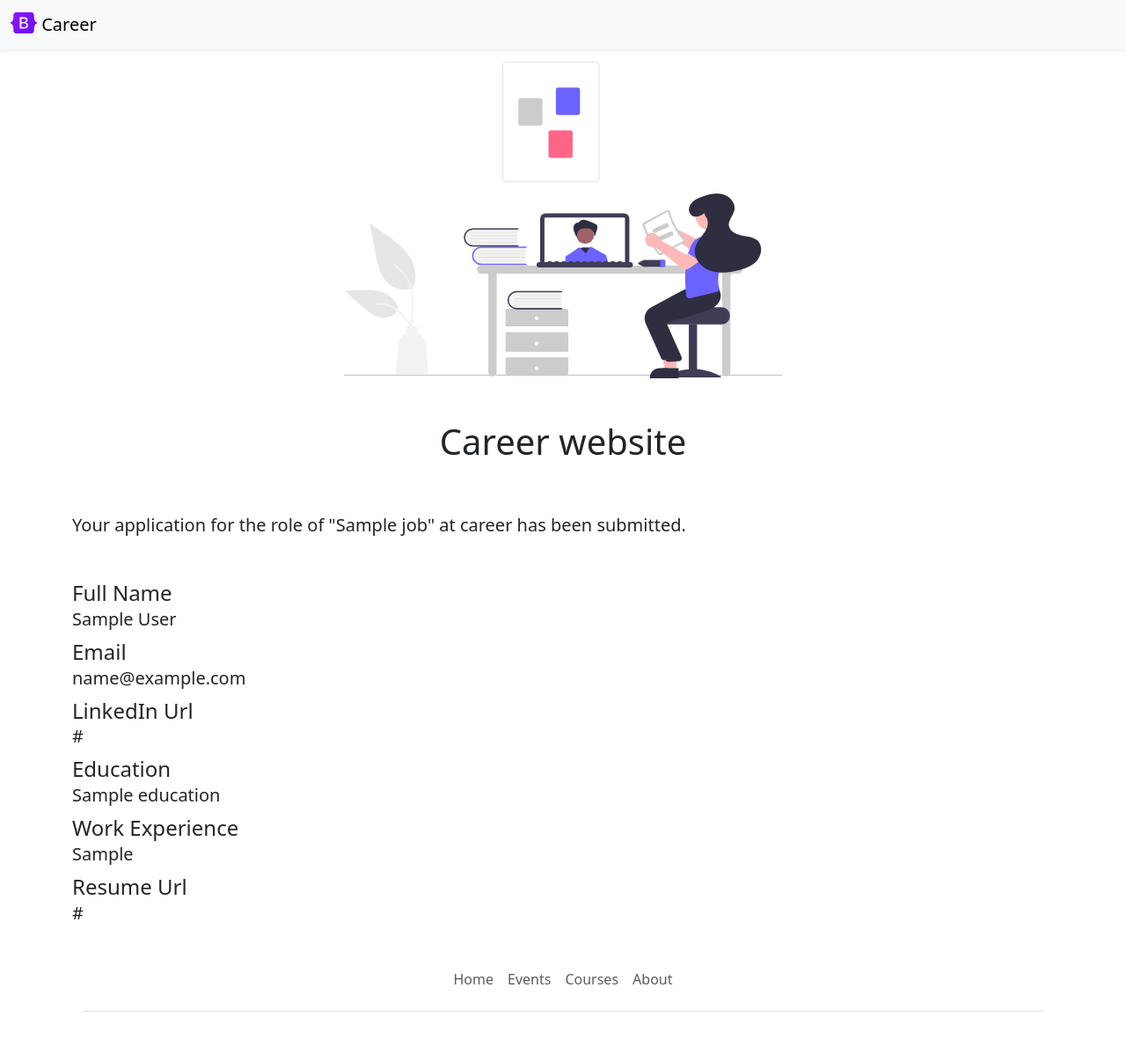
After one commit to SaurabhBelsare13/career-website-1, a Flask app: template templates/application_submitted.html in a window 1280 px wide. The commit adds this page. Shown: the whole page at 88% size. Run offline with Flask 3, Linux system fonts and the light colour scheme; the template is opened without the code that fills it: most values are stand-ins (such as "Sample title", 1, 10 or a date in 2020).

Commit message:
store application in database

```diff
--- a/app.py
+++ b/app.py
@@ -1,5 +1,5 @@
-from flask import Flask, render_template, jsonify
-from database import load_data_from_db, load_job_from_db
+from flask import Flask, render_template, jsonify, request
+from database import load_data_from_db, load_job_from_db, add_application_to_db
 # from database import load_data_from_jobs
 
 app = Flask (__name__)
@@ -51,6 +51,12 @@ def show_job(id):
   else:
     return render_template('jobpage.html', job=job)
 
+@app.route("/job/<id>/apply", methods=['post'])
+def apply_to_job(id):
+  data = request.form
+  job = load_job_from_db(id)
+  add_application_to_db(id,data)
+  return render_template('application_submitted.html', application=data, job=job)
 
 
 
--- /dev/null
+++ b/templates/application_submitted.html
@@ -0,0 +1,50 @@
+<DOCTYPE! html>
+  <html>
+    <head>
+      <title> Application Submitted </title>
+      {% include 'bootstrap.html' %}
+    </head>
+
+    <body>
+      {%include 'banner.html' %}
+
+    <div class="container">
+      <h1 class="text-center mt-5 mb-0">Career website </h1>
+      {% include 'navbar.html' %}
+
+      <div class="mb-5 lead"> Your application for the role of <b>"{{job['title']}}"</b> at career has been submitted.
+      </div>
+      <h4 class= mb-0> Full Name </h4>
+      <div class="mb-2 lead">
+        {{application['full_name']}}
+      </div>
+
+      <h4 class= mb-0> Email </h4>
+      <div class="mb-2 lead">
+        {{application['email']}}
+      </div>
+
+      <h4 class= mb-0> LinkedIn Url </h4>
+      <div class="mb-2 lead">
+        {{application['linkedin_url']}}
+      </div>
+
+      <h4 class= mb-0> Education </h4>
+      <div class="mb-2 lead">
+        {{application['education']}}
+      </div>
+
+      <h4 class= mb-0> Work Experience </h4>
+      <div class= "mb-2 lead">
+        {{application['work_experience']}}
+      </div>
+
+      <h4 class= mb-0> Resume Url </h4>
+      <div class="mb-2 lead">
+        {{application['resume_url']}}
+      </div>
+      {% include 'footer.html' %}
+    </div>
+
+    </body>
+  </html>
--- a/templates/jobpage.html
+++ b/templates/jobpage.html
@@ -30,7 +30,9 @@
 
        <h3>Salary</h3>
        <p> {{job.currency}}{{job.salary}}</p>
+      {% include 'application_form.html' %}
     </div>
+
    {% include 'footer.html' %}
  </body>
 </html>
```
Also changed, not shown: database.py (+14 -0 lines), templates/application_form.html (added, +37 -0 lines), templates/jobitem.html (line endings or trailing spaces).
